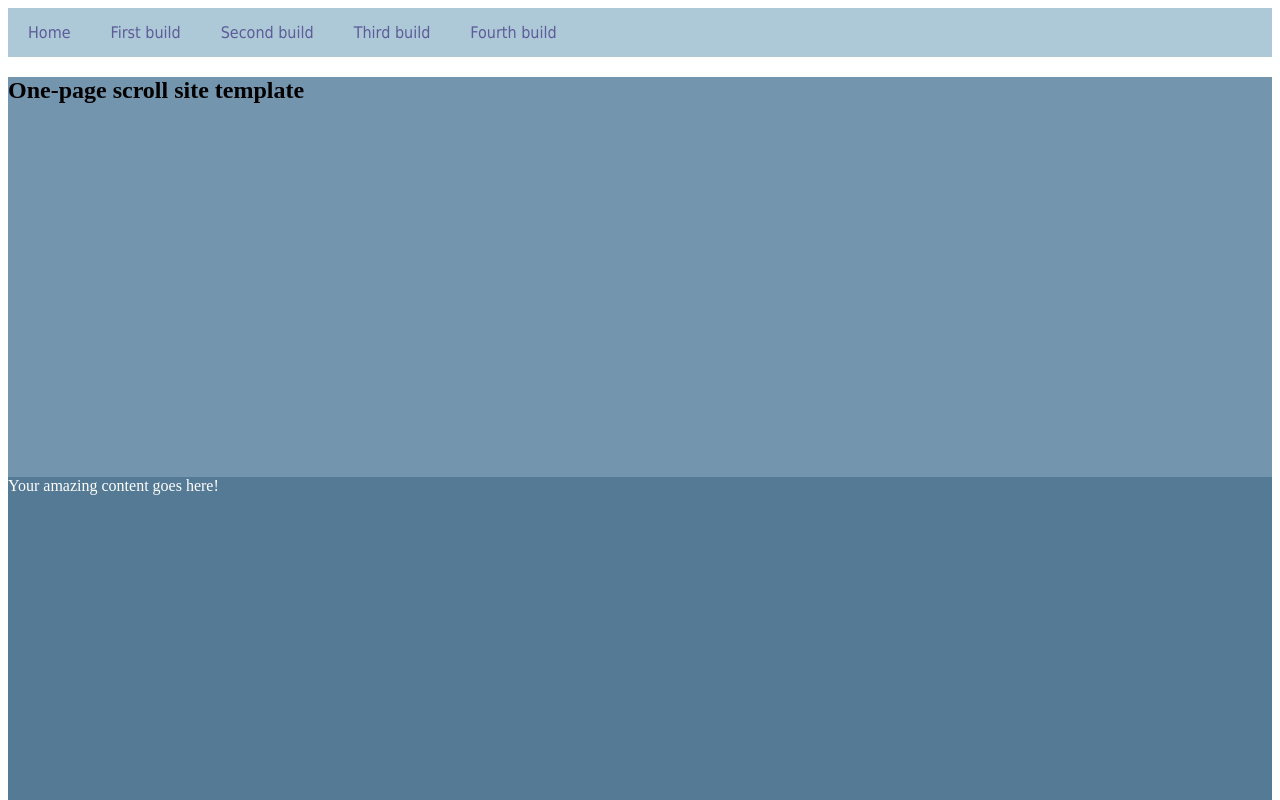
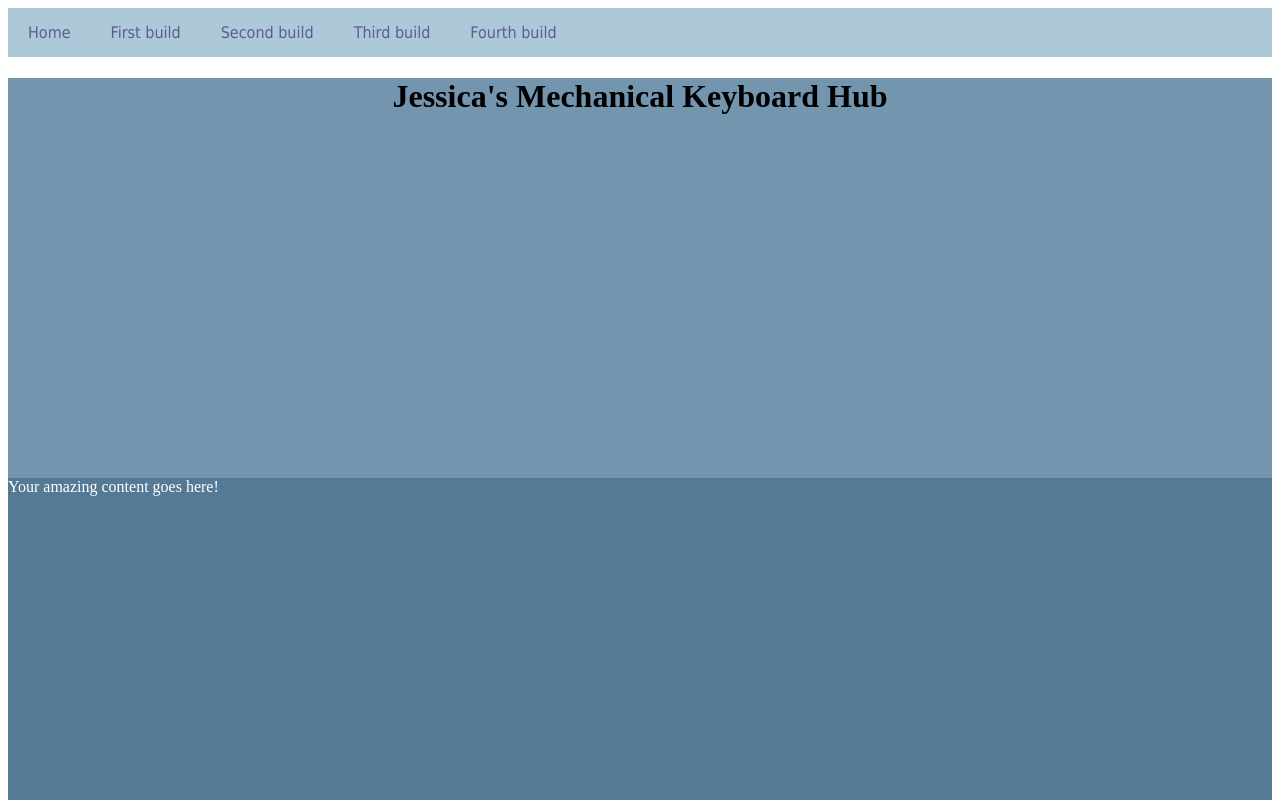
Before and after one commit to jnkitamu/A3---Personal-Website-Design-and-Implementation---Jessica-Kitamura, a plain HTML site: page index.html in a window 1280 px wide. Shown: the top 800 px of the page. Drawn offline with Linux system fonts and the light colour scheme.

Commit message:
fixed the title text

```diff
--- a/index.html
+++ b/index.html
@@ -5,14 +5,14 @@
     <meta charset="utf-8">
     <style>
 
-      h2 {
+      h1 {
+        text-align: center;
         color: black;
       }
 
       body {
         color: white;
       }
-
 
       #section1,
       #section2,
@@ -84,7 +84,7 @@
 
 
 
-    <div id="section0"><h2>One-page scroll site template</h2></div>
+    <div id="section0"><h1>Jessica's Mechanical Keyboard Hub</h1></div>
 
     <div id="section1">Your amazing content goes here!</div>
 
```
